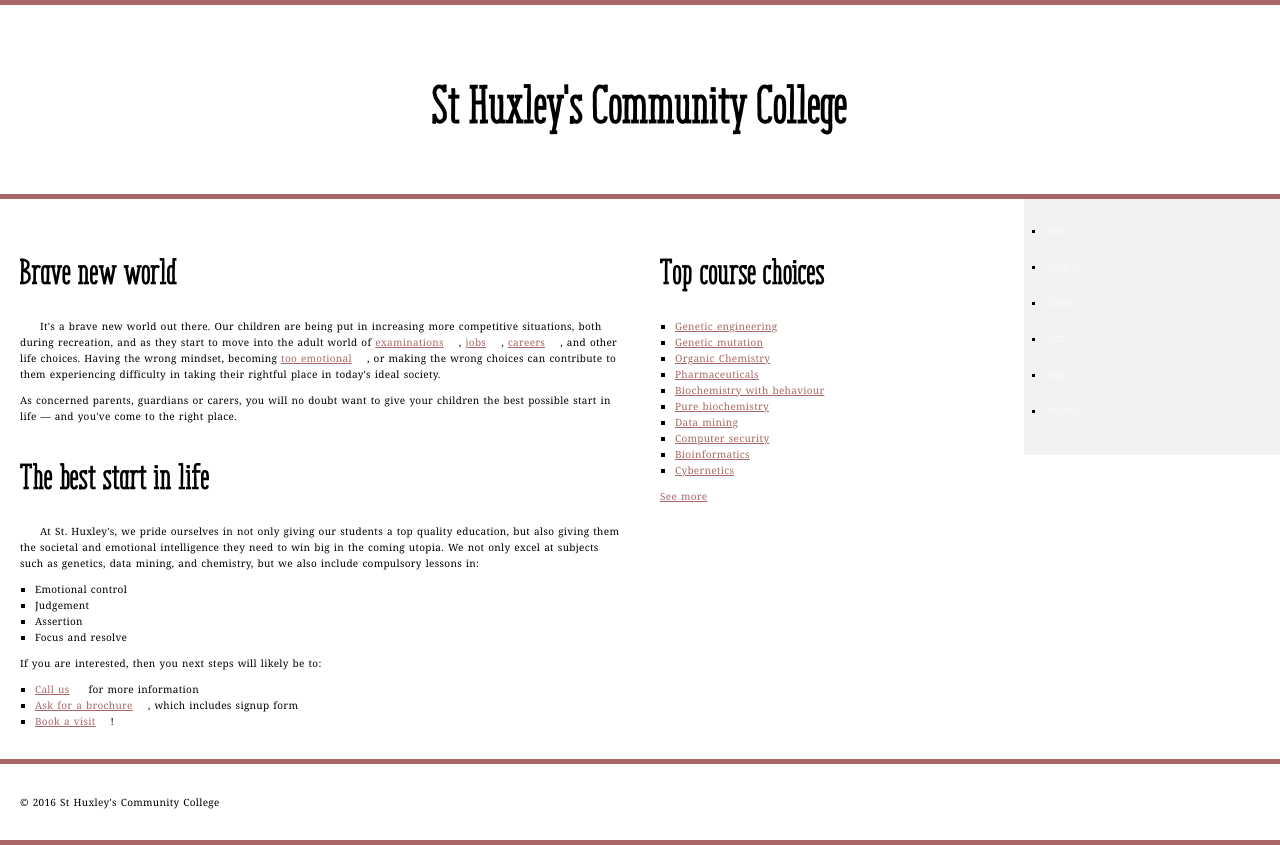
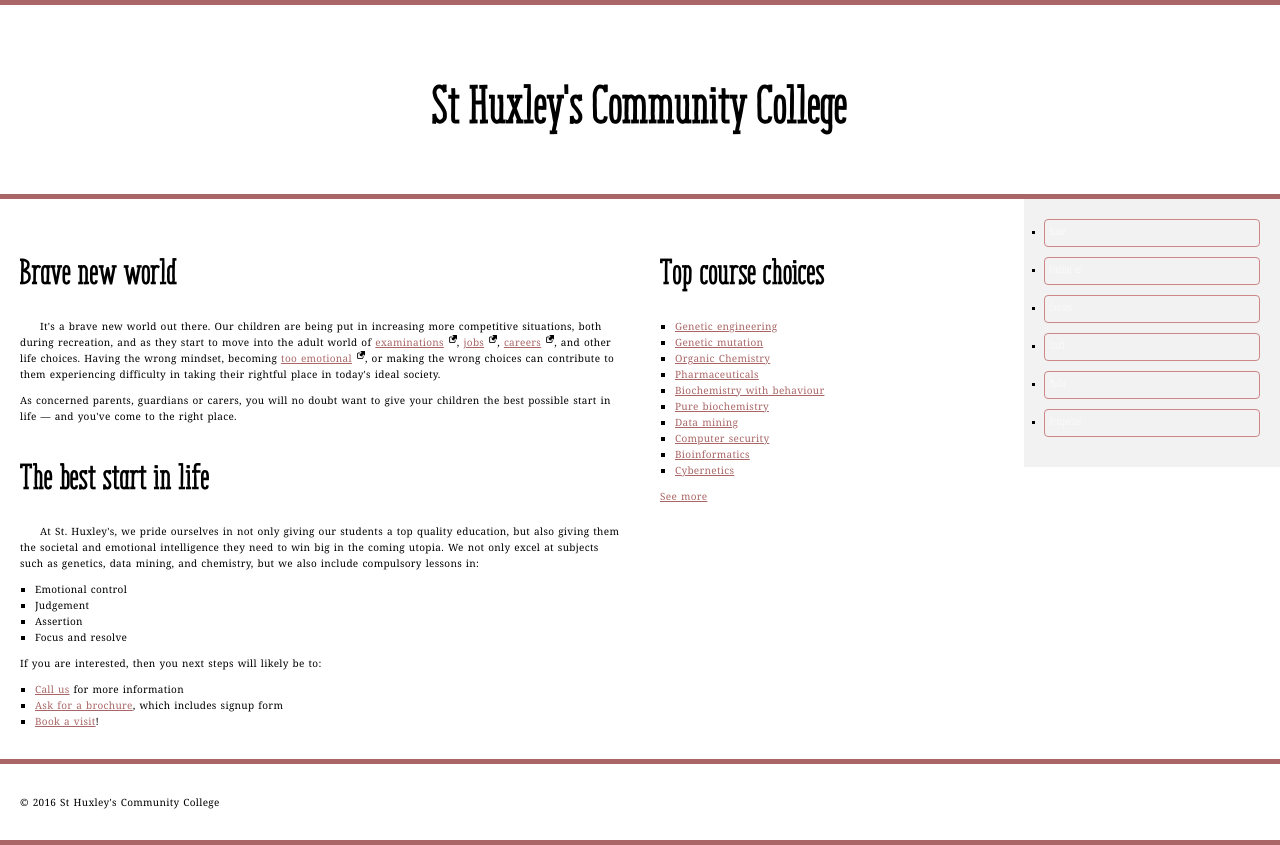
Before and after one commit to Jeel2901/Jeel2901.github.io, a plain HTML site: page Lab 3/Part 3/index.html in a window 1280 px wide. Drawn offline with Linux system fonts and the light colour scheme; files whose address does not match are found by name.

Commit message:
lab3 part3
changes in part css

```diff
--- a/Lab 3/Part 3/css/style.css
+++ b/Lab 3/Part 3/css/style.css
@@ -112,11 +112,12 @@ a:active {
 }
 
 /* External link icon */
-a::after {
-  content: "";
+a[href^="http"]::after {
+  content: " ";
   display: inline-block;
-  width: 10px;
-  background-image: url("../image/external-link-52.png");
+  width: 8px;
+  height: 8px;
+  background-image: url('../image/external-link-52.png');
   background-size: contain;
   background-repeat: no-repeat;
   vertical-align: 3px;
@@ -160,6 +161,7 @@ nav a {
   color: #fff;
   text-decoration: none;
   border-radius: 4px;
+  border: #c88 solid 1px;
   transition: background-color 0.3s;
 }
 
```
